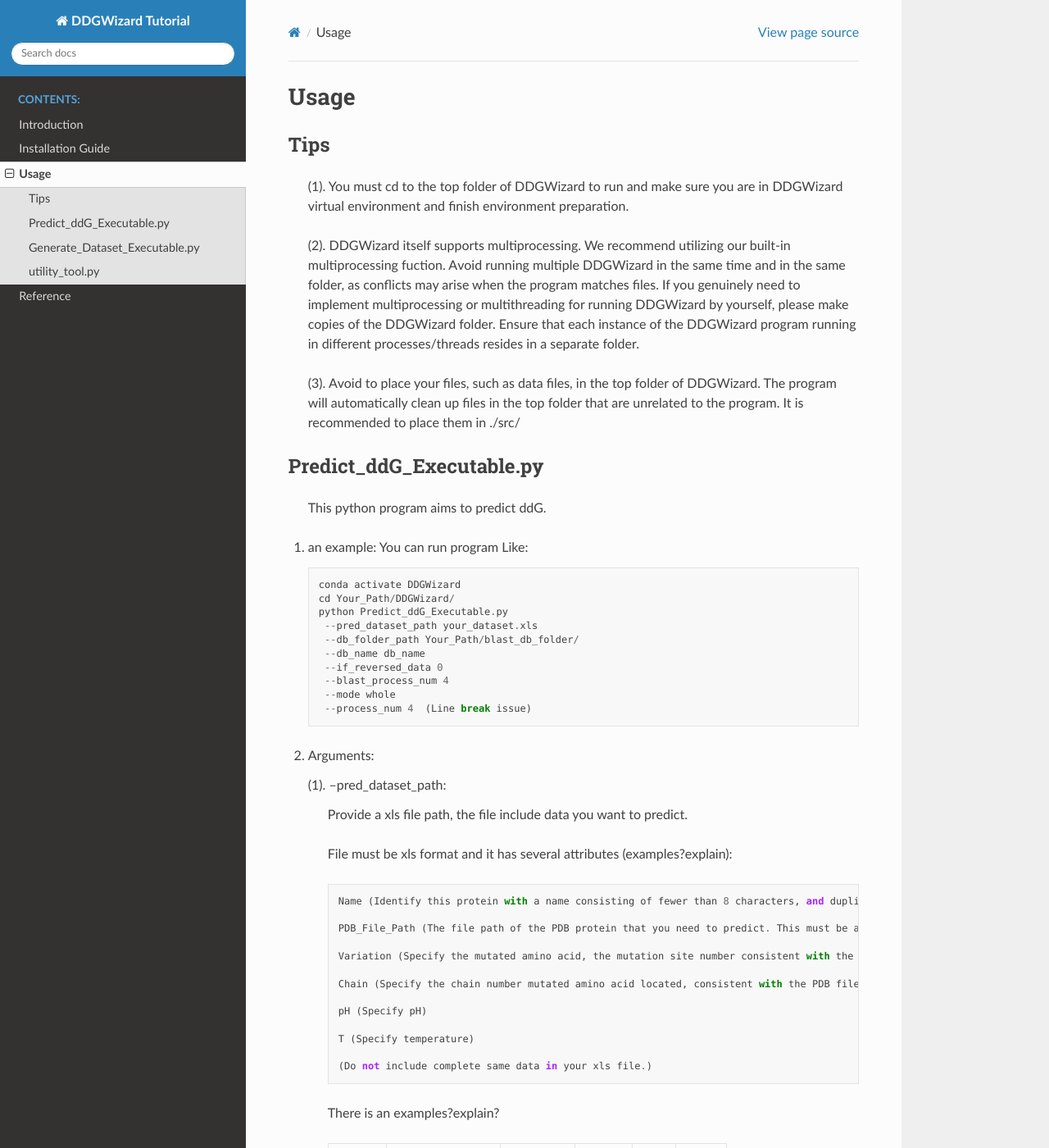
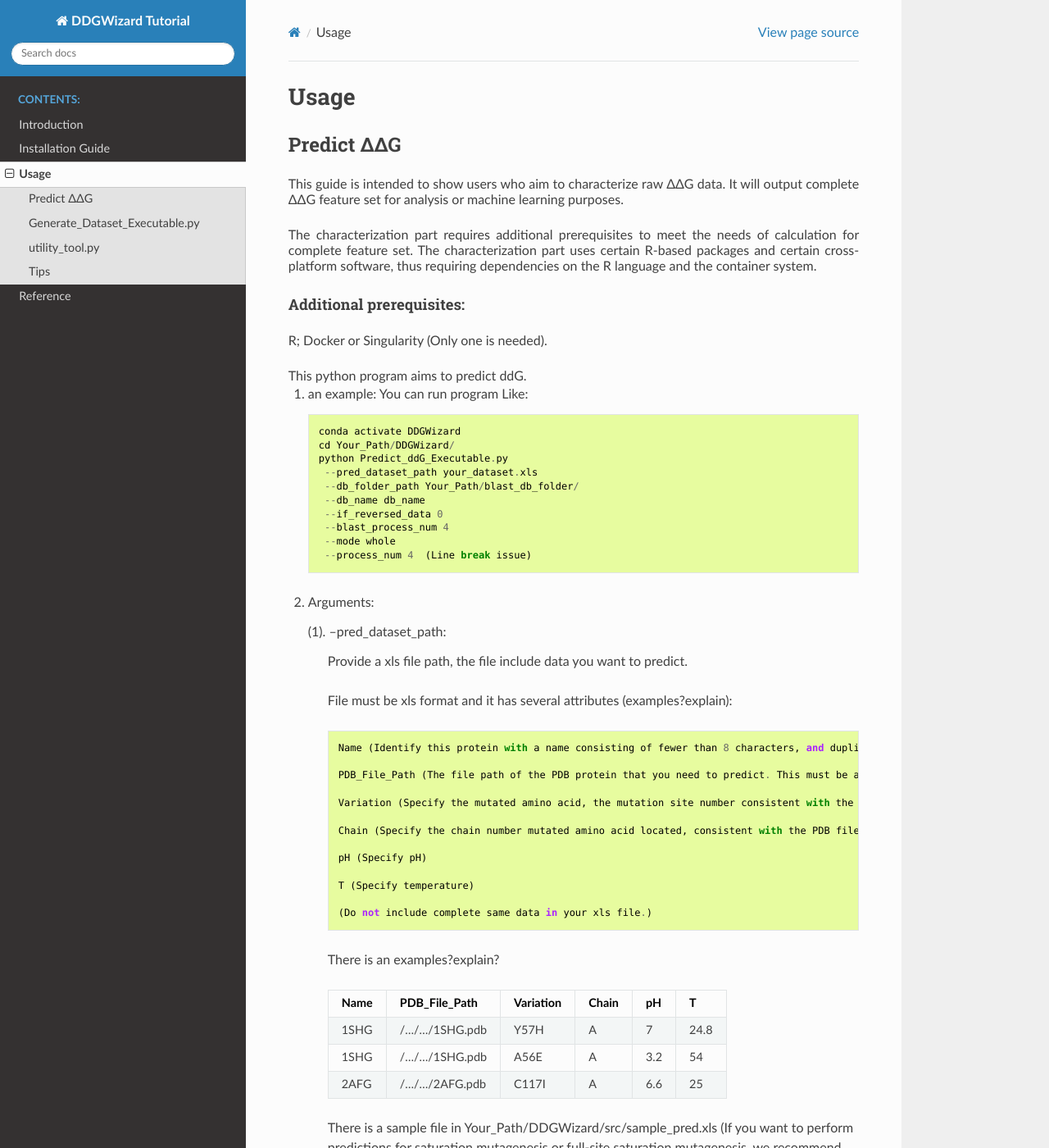
Before and after one commit to Mingkai14/ReadtheDocsTest, a Sphinx documentation site: the page built from Docs/Usage.rst, in a window 1280 px wide and 1400 px high. Shown: the whole window at 82% size. Built offline with Sphinx 7.4.7 and the Read the Docs theme 2.0.0, drawn with Linux system fonts in a browser that asks for light colours; some of the changed text lies outside the part shown.

Commit message:
Update Usage.rst

```diff
--- a/Docs/Usage.rst
+++ b/Docs/Usage.rst
@@ -1,23 +1,42 @@
 .. _usage:
 
+.. raw:: html
+
+    <style>.highlight {
+            background-color: #E7FC9F;
+            color: #000000;
+            padding: 6px;
+            font-size: 12px;
+            font-weight: 100;
+        }
+            .keyword-highlight {
+            background-color: #FFFFF0;
+            color: #FF3366;
+            padding: 6px;
+            font-size: 12px;
+            font-weight: 100;
+        }
+    </style>
+
 Usage
-============
+========
 
-.. _`Tips`:
+.. _`Predict ΔΔG`:
 
-Tips
--------------------
+Predict ΔΔG
+-------------------------
 
-   (1). You must cd to the top folder of DDGWizard to run and make sure you are in DDGWizard virtual environment and finish environment preparation.
+.. raw:: html
 
-   (2). DDGWizard itself supports multiprocessing. We recommend utilizing our built-in multiprocessing fuction. Avoid running multiple DDGWizard in the same time and in the same folder, as conflicts may arise when the program matches files. If you genuinely need to implement multiprocessing or multithreading for running DDGWizard by yourself, please make copies of the DDGWizard folder. Ensure that each instance of the DDGWizard program running in different processes/threads resides in a separate folder.
-
-   (3). Avoid to place your files, such as data files, in the top folder of DDGWizard. The program will automatically clean up files in the top folder that are unrelated to the program. It is recommended to place them in ./src/
-
-.. _`Predict_ddG_Executable.py`:
-
-Predict_ddG_Executable.py
--------------------------
+    <div style="text-align: justify;">
+    This guide is intended to show users who aim to characterize raw ΔΔG data. It will output complete ΔΔG feature set for analysis or machine learning purposes.
+    <p></p>
+    The characterization part requires additional prerequisites to meet the needs of calculation for complete feature set. The characterization part uses certain R-based packages and certain cross-platform software, thus requiring dependencies on the R language and the container system.
+    <p></p>
+    <h4>Additional prerequisites:</h4>
+    R; Docker or Singularity (Only one is needed).
+    <p></p>
+    </div>
 
    This python program aims to predict ddG.
 
@@ -193,3 +212,54 @@
        python Predict_ddG_Executable.py
        --pred_dataset_path ./src/pred.xls
        --db_folder_path Your_Path/blast_db_folder/ --db_name your_db_name --if_reversed_data 0 --blast_process_num 4 --mode whole --process_num 4' to perform the prediction.
+
+
+
+
+
+
+
+
+
+#. Create your Blast database for sequence alignment:
+
+   You need to download the fasta database file and transfer it to Blast database, allowing program to conduct sequence alignment.
+
+   We tested with uniref50 database and you can download it ("uniref50.fasta.gz") from https://ftp.uniprot.org/pub/databases/uniprot/uniref/uniref50/.
+
+   (The larger database allows more sufficient sequence alignment, but if you want to test the program first, you can download smaller fasta database files, like "uniref2010_01.tar.gz" from https://ftp.uniprot.org/pub/databases/uniprot/previous_releases/release-2010_01/uniref/).
+
+   Once you finish downloading, you need to unzip it:
+
+   .. code-block:: shell
+
+       gzip -d your_fasta_database.gz
+
+   If you are using previous uniref database file, it will be "tar.gz" format:
+
+   .. code-block:: shell
+
+       tar -zxvf your_fasta_database.tar.gz
+
+   You can obtain a fasta file as the raw sequence database file.
+
+   Then you need to use Blast suite to transfer the fasta file to the Blast database. There is an existing blast+ 2.13.0 program folder in our program. Please use the command as follows ("Your_DB_Name" is the name you have assigned to the generated Blast database, which will also be used as a parameter in the DDGWizard):
+
+   .. code-block:: shell
+
+       cd Your_Path/DDGWizard/bin/ncbi_blast_2_13_0+/bin/
+       chmod -R +x .
+       ./makeblastdb -in Your_Path/your_fasta_database.fasta -dbtype prot -out Your_Path/Your_DB_Name -parse_seqids
+
+   This step will take some time as Blast is building the index to generate the sequence database. The duration depends on the size of the database file you have selected and the performance of your computer.
+
+.. _`Tips`:
+
+Tips
+-------------------
+
+   (1). You must cd to the top folder of DDGWizard to run and make sure you are in DDGWizard virtual environment and finish environment preparation.
+
+   (2). DDGWizard itself supports multiprocessing. We recommend utilizing our built-in multiprocessing fuction. Avoid running multiple DDGWizard in the same time and in the same folder, as conflicts may arise when the program matches files. If you genuinely need to implement multiprocessing or multithreading for running DDGWizard by yourself, please make copies of the DDGWizard folder. Ensure that each instance of the DDGWizard program running in different processes/threads resides in a separate folder.
+
+   (3). Avoid to place your files, such as data files, in the top folder of DDGWizard. The program will automatically clean up files in the top folder that are unrelated to the program. It is recommended to place them in ./src/
```
